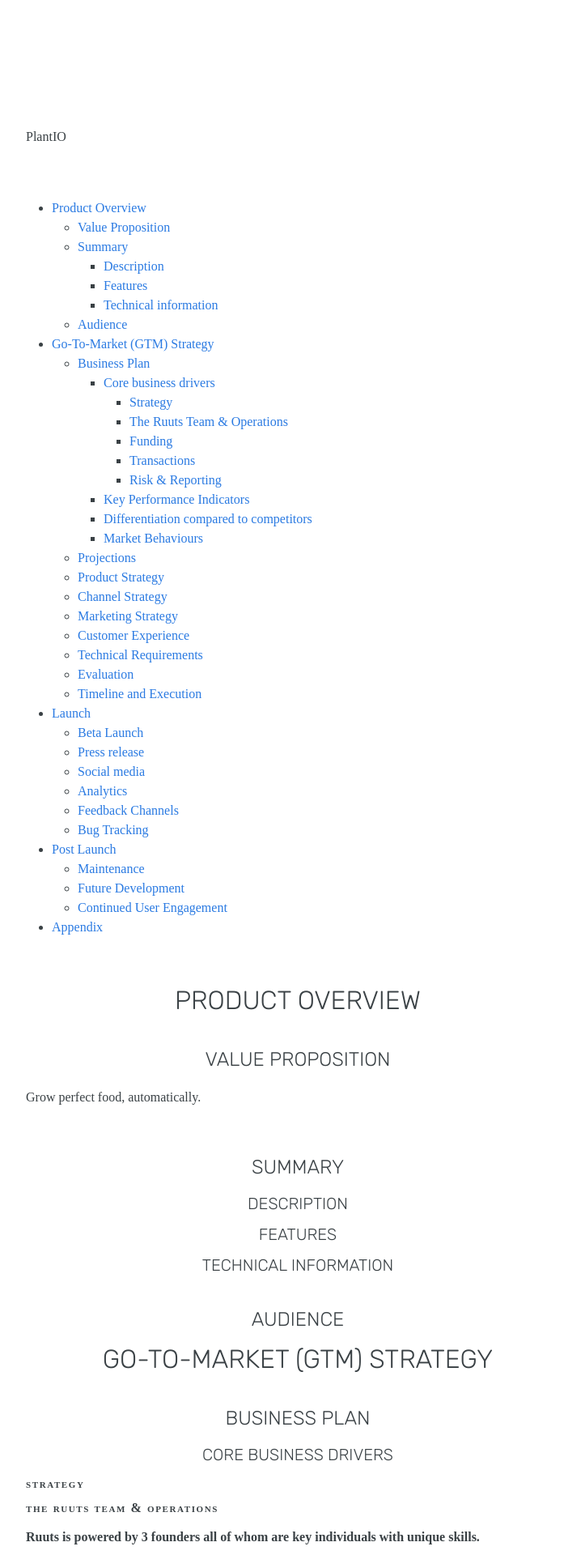
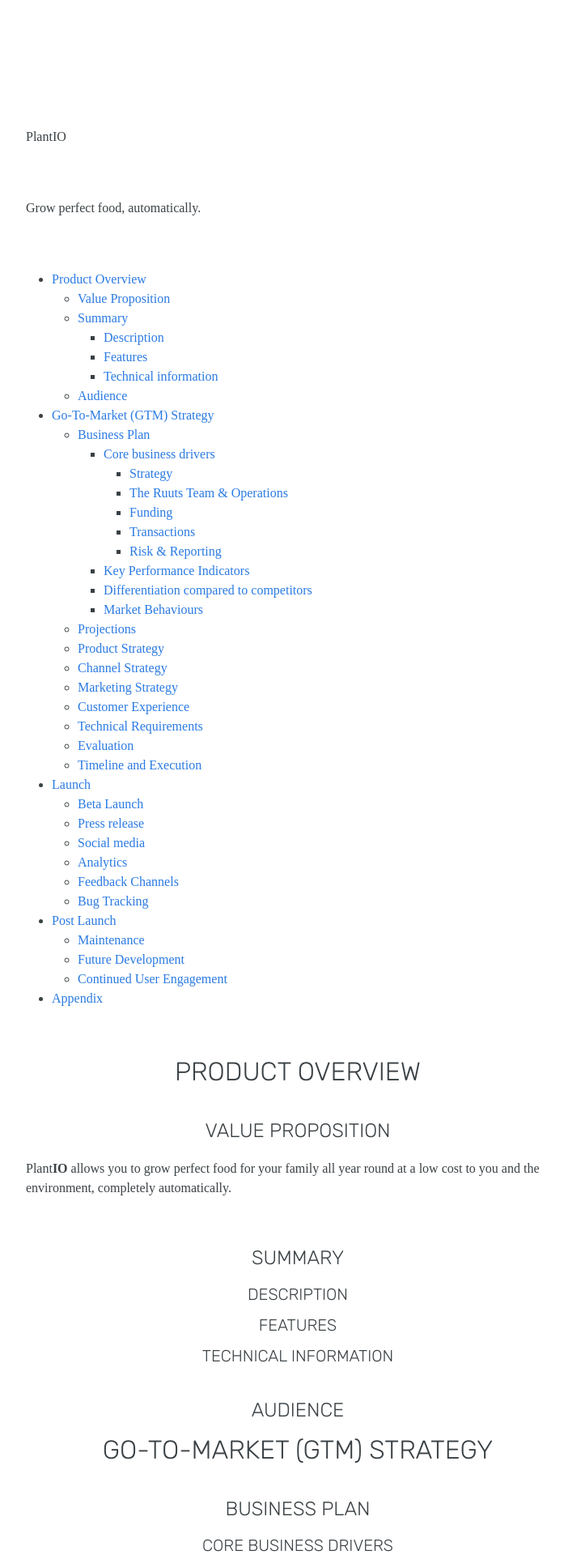
Before and after one commit to phlillip/PlantIO, a Jekyll site: the page built from journal/_posts/2018-11-02-fmp-marketing-and-dissemination-plan.markdown, in a window 1280 px wide. Shown: the part 394-2314 px from the top of the page at 81% size, without its empty margins (272-969 px from the left). Built offline with Jekyll 4.4.1, drawn with Linux system fonts in a browser that asks for light colours; some web fonts are replaced; some of the changed text lies outside the part shown.

Commit message:
Building site

```diff
--- a/journal/_posts/2018-11-02-fmp-marketing-and-dissemination-plan.markdown
+++ b/journal/_posts/2018-11-02-fmp-marketing-and-dissemination-plan.markdown
@@ -9,6 +9,7 @@
 
 PlantIO
 
+Grow perfect food, automatically.
 * TOC
 {:toc}
 
@@ -17,7 +18,7 @@
 
 ### Value Proposition
 
-Grow perfect food, automatically.
+Plant**IO** allows you to grow perfect food for your family all year round at a low cost to you and the environment, completely automatically.
 
 ### Summary
 
@@ -46,7 +47,9 @@
 ##### Funding
 [//]: # (Clearly no business can grow fast without the right funding, and so capital is another key growth driver. Finding the right form of financial backing, and at the right time, is critical. That’s not to say that high growth can only be achieved with large amounts of funding, or that high funding levels will automatically result in fast growth.)
 
-**Ruuts are looking for £250,000 of funding to take the product to market.** This will cover salary for all 3 founders over the course of 15 months of product development, starting in January 2019 after creation of the MVP. It will also cover investment in an initial stock of 100 Plant**IO** units.
+**Ruuts are looking for £250,000 of funding to take the product to market.**
+
+This will cover salary for all 3 founders over the course of 15 months of product development, starting in January 2019 after creation of the MVP. It will also cover investment in an initial stock of 100 Plant**IO** units.
 
 ##### Transactions
 [//]: # (Transactions are also important for driving growth. These could include alliances in the form of strong supplier relationships. In addition, as the business grows, mergers and acquisitions may offer the potential to achieve a step change in growth, or facilitate entry into a new geographical market or a complementary service area.)
@@ -88,7 +91,10 @@
 </table>
 
 #### Differentiation compared to competitors
-Plant**IO**
+Plant**IO** is differentiating from the competition in two main areas:
+ * Pricing model
+ * Product offering
+
 #### Market Behaviours
 
 ### Projections
--- a/journal/_sass/_base.scss
+++ b/journal/_sass/_base.scss
@@ -61,7 +61,7 @@
   font-variant: small-caps;
   letter-spacing: .1em;
   font-weight: 700;
-  margin-bottom: 1em;
+  margin-bottom: .5em;
 }
 h4, p.intro{
   font-size: $base-font-size * 1.25;
```
Also changed, not shown: 3 other files.
